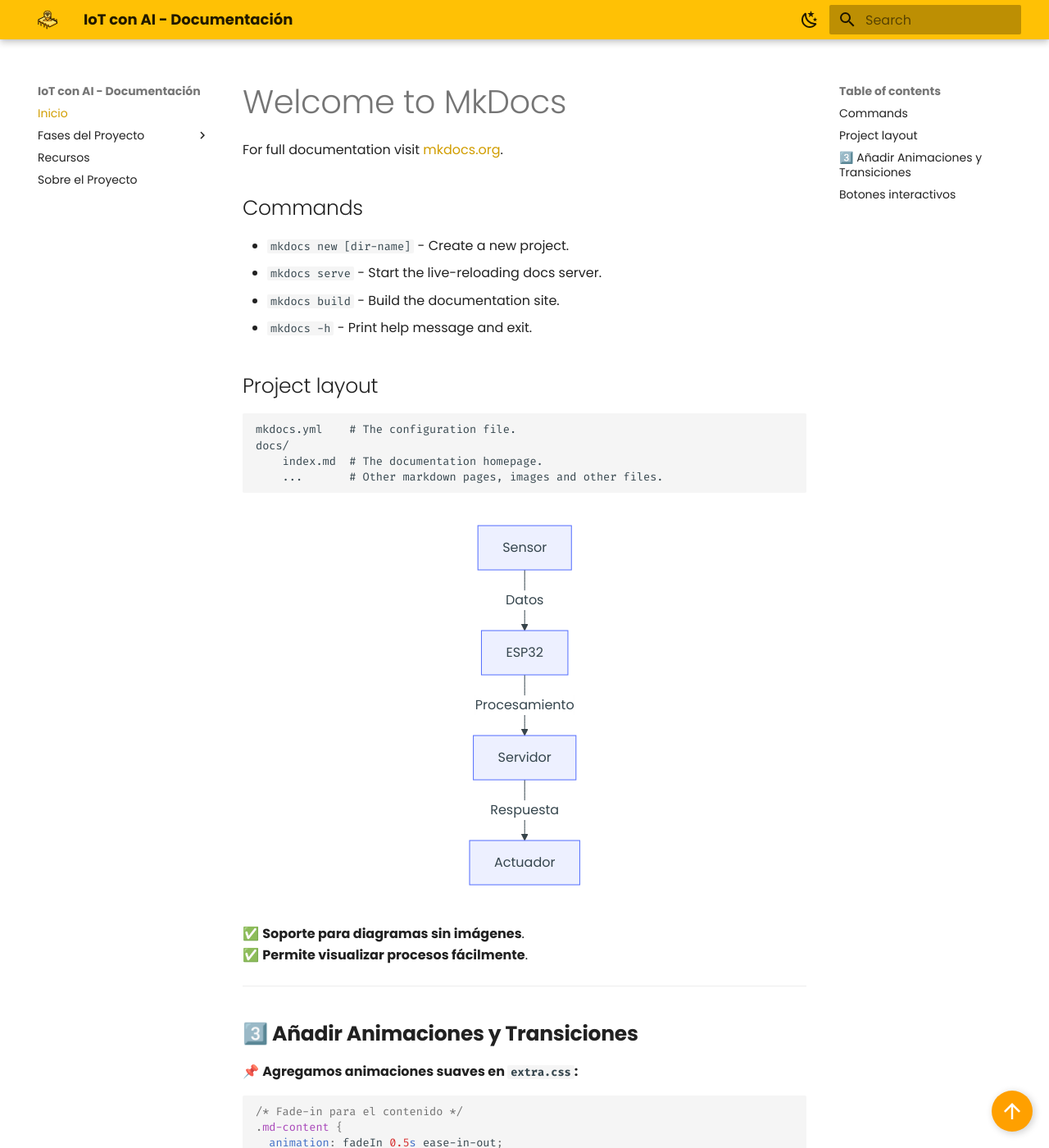
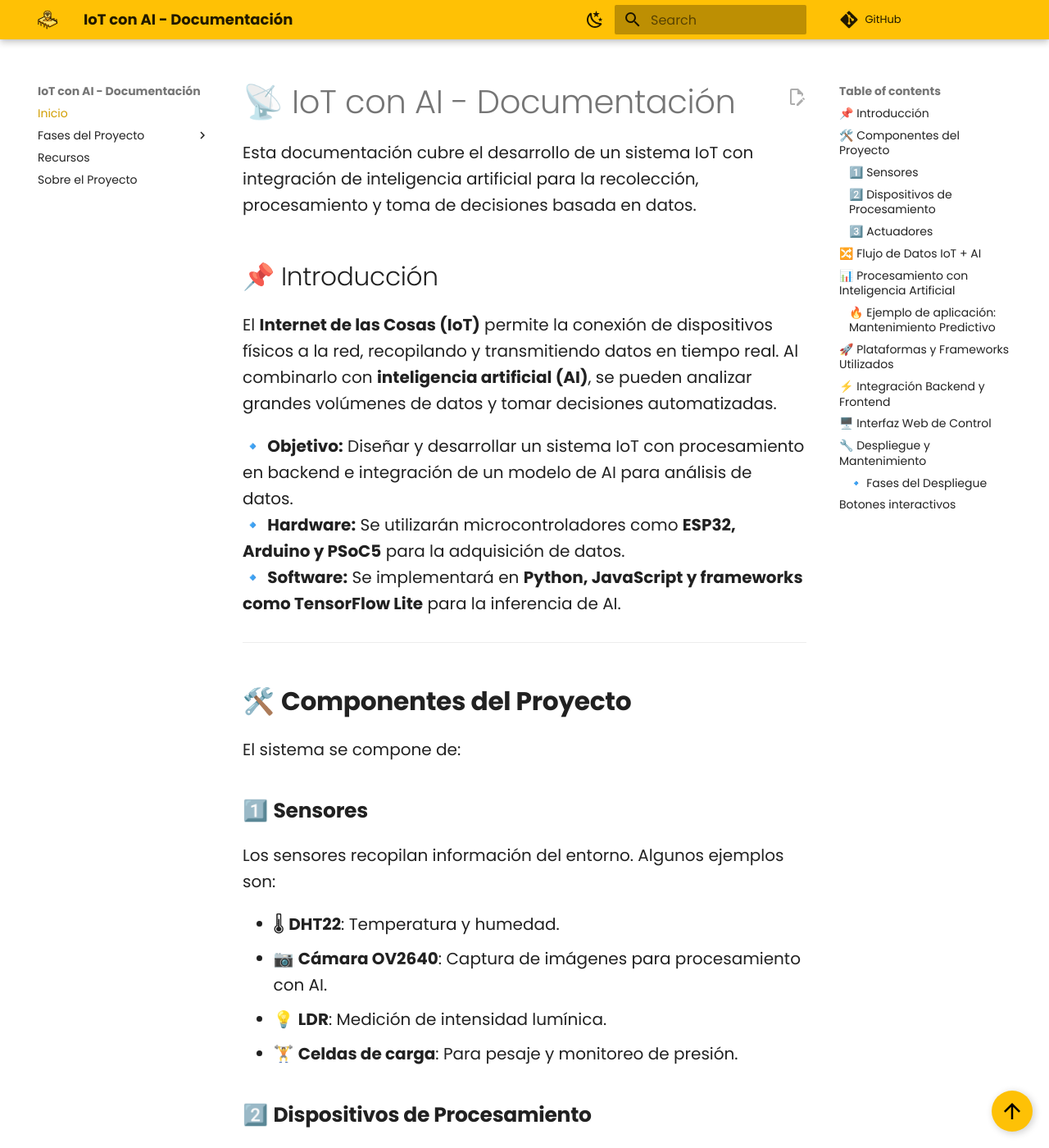
Before and after one commit to MDMSerra/iot-ai-project-docs, an MkDocs documentation site: the page built from docs/index.md, in a window 1280 px wide and 1400 px high. Shown: the whole window at 82% size. Built offline with MkDocs 1.6.1 and Material for MkDocs 9.7.7, drawn with Linux system fonts in a browser that asks for light colours; comment, search, counter and statistics services are not loaded; some of the changed text lies outside the part shown.

Commit message:
📄 Actualización de contenido IoT y AI, optimización del modo lectura y scroll

````diff
--- /dev/null
+++ b/docs/assets/scripts/init-mermaid.js
@@ -0,0 +1,5 @@
+document.addEventListener("DOMContentLoaded", function () {
+  if (typeof mermaid !== "undefined") {
+    mermaid.initialize({ startOnLoad: true });
+  }
+});
--- /dev/null
+++ b/docs/assets/scripts/main.js
@@ -0,0 +1,12 @@
+document.addEventListener("DOMContentLoaded", function () {
+  console.log("Página y scripts cargados correctamente.");
+    // Load Mermaid
+  let css = document.createElement("link");
+  css.rel = "stylesheet";
+  css.href = "assets/styles/extra.css";
+  css.media = "print";
+  css.onload = function () {
+    this.media = "all";
+  };
+  document.head.appendChild(css);
+});
--- a/docs/assets/styles/extra.css
+++ b/docs/assets/styles/extra.css
@@ -1,6 +1,16 @@
+@import url('https://fonts.googleapis.com/css2?family=Material+Icons&display=swap');
+
 :root {
   --md-text-color: #222;
   --md-code-bg-color: #f5f5f5;
+  --md-ambar-color: #fec106;
+  --md-ambar-color-light: #ffd54f;
+  --md-ambar-color-dark: #ffa000;
+  --font-size: 1rem;
+}
+
+.md-typeset {
+  font-size: var(--font-size);
 }
 
 [data-md-color-scheme="slate"] {
@@ -17,7 +27,7 @@
   position: fixed;
   bottom: 20px;
   right: 20px;
-    background-color: #FFA000; /* Mostaza */
+  background-color: var(--md-ambar-color);
   color: white;
   padding: 12px;
   border-radius: 50%;
@@ -34,11 +44,11 @@
 
 #btn-top i {
   font-size: 30px;
-    color: white;
+  color: black;
 }
 
 #btn-top:hover {
-    background-color: #FF6D00;
+  background-color: var(--md-ambar-color-dark);
 }
 
 .reader-mode .md-header,
@@ -69,3 +79,29 @@
 a:hover {
   transition: color 0.3s ease-in-out;
 }
+
+#reader-mode {
+  display: inline-flex;
+  align-items: center;
+  justify-content: center;
+  background-color: var(--md-ambar-color);
+  color: black;
+  padding: 10px 15px;
+  font-size: 16px;
+  font-weight: bold;
+  border: none;
+  border-radius: 5px;
+  cursor: pointer;
+  transition: background 0.3s ease-in-out, transform 0.2s ease-in-out;
+  text-align: center;
+  box-shadow: 2px 2px 10px rgba(0, 0, 0, 0.2);
+
+}
+
+#reader-mode:hover {
+  background-color: var(--md-ambar-color-dark);
+}
+
+#reader-mode:active {
+  transform: scale(0.95);
+}
--- a/docs/index.md
+++ b/docs/index.md
@@ -1,71 +1,146 @@
-# Welcome to MkDocs
+# 📡 IoT con AI - Documentación
 
-For full documentation visit [mkdocs.org](https://www.mkdocs.org).
+Esta documentación cubre el desarrollo de un sistema IoT con integración de inteligencia artificial para la recolección, procesamiento y toma de decisiones basada en datos.
 
-## Commands
+## 📌 Introducción
 
-* `mkdocs new [dir-name]` - Create a new project.
-* `mkdocs serve` - Start the live-reloading docs server.
-* `mkdocs build` - Build the documentation site.
-* `mkdocs -h` - Print help message and exit.
+El **Internet de las Cosas (IoT)** permite la conexión de dispositivos físicos a la red, recopilando y transmitiendo datos en tiempo real. Al combinarlo con **inteligencia artificial (AI)**, se pueden analizar grandes volúmenes de datos y tomar decisiones automatizadas.
 
-## Project layout
+🔹 **Objetivo:** Diseñar y desarrollar un sistema IoT con procesamiento en backend e integración de un modelo de AI para análisis de datos.
+🔹 **Hardware:** Se utilizarán microcontroladores como **ESP32, Arduino y PSoC5** para la adquisición de datos.
+🔹 **Software:** Se implementará en **Python, JavaScript y frameworks como TensorFlow Lite** para la inferencia de AI.
 
-    mkdocs.yml    # The configuration file.
-    docs/
-        index.md  # The documentation homepage.
-        ...       # Other markdown pages, images and other files.
+---
+
+## 🛠️ **Componentes del Proyecto**
+
+El sistema se compone de:
+
+### 1️⃣ **Sensores**
+
+Los sensores recopilan información del entorno. Algunos ejemplos son:
+
+- 🌡 **DHT22**: Temperatura y humedad.
+- 📷 **Cámara OV2640**: Captura de imágenes para procesamiento con AI.
+- 💡 **LDR**: Medición de intensidad lumínica.
+- 🏋 **Celdas de carga**: Para pesaje y monitoreo de presión.
+
+### 2️⃣ **Dispositivos de Procesamiento**
+
+Los datos se procesan en microcontroladores y servidores:
+
+- **ESP32** → Preprocesamiento básico y conexión WiFi/Bluetooth.
+- **Servidor Backend (Raspberry Pi o Cloud)** → Procesamiento avanzado con AI.
+
+### 3️⃣ **Actuadores**
+
+Los actuadores responden a comandos basados en el análisis de los datos.
+Ejemplos:
+
+- 🔔 **Alarmas** activadas por detección de patrones anómalos.
+- 🚦 **Luces y motores** activados según datos procesados.
+- 🔧 **Válvulas inteligentes** en sistemas industriales.
+
+---
+
+## 🔀 **Flujo de Datos IoT + AI**
+
+El flujo del sistema se puede representar así:
 
 <div style="display: flex; justify-content: center;">
-```mermaid
+``` mermaid
 graph TD;
   A[Sensor] -->|Datos| B[ESP32];
-  B -->|Procesamiento| C[Servidor];
-  C -->|Respuesta| D[Actuador];
+  B -->|Preprocesamiento| C[Servidor];
+  C -->|Inferencia AI| D[Decisión];
+  D -->|Comando| E[Actuador];
 ```
 </div>
 
-✅ **Soporte para diagramas sin imágenes**.
-✅ **Permite visualizar procesos fácilmente**.
+✅ **Los datos de los sensores se procesan en el ESP32** antes de ser enviados al backend.
+✅ **El servidor ejecuta modelos de AI para predecir o clasificar datos en tiempo real.**
+✅ **El resultado del análisis se traduce en acciones sobre actuadores.**
 
 ---
 
-## **3️⃣ Añadir Animaciones y Transiciones**
-📌 **Agregamos animaciones suaves en `extra.css`:**
+## 📊 **Procesamiento con Inteligencia Artificial**
 
-```css
-/* Fade-in para el contenido */
-.md-content {
-  animation: fadeIn 0.5s ease-in-out;
-}
+Los datos del sistema se analizan con **Machine Learning y Deep Learning**. Algunos modelos aplicables:
 
-@keyframes fadeIn {
-  from { opacity: 0; }
-  to { opacity: 1; }
-}
+- 📈 **Regresión Lineal** → Para predecir valores continuos, como temperatura futura.
+- 🏷️ **Clasificación con Redes Neuronales** → Para distinguir entre eventos normales y anómalos.
+- 🎭 **Visión Computacional** → Detección de objetos en imágenes con **YOLO o MobileNet**.
 
-/* Hover con transición suave */
-a:hover {
-  transition: color 0.3s ease-in-out;
-}
+### 🔥 **Ejemplo de aplicación: Mantenimiento Predictivo**
 
-/* Centrar los diagramas Mermaid */
-.mermaid {
-  display: flex;
-  justify-content: center;
-}
-```
+1. Se recopilan datos de vibraciones en motores.
+2. Se procesan con una red neuronal para detectar patrones inusuales.
+3. Se emite una alerta antes de que ocurra una falla.
+
+---
+
+## 🚀 **Plataformas y Frameworks Utilizados**
+
+Para el desarrollo de este sistema, se utilizarán las siguientes herramientas:
+
+- 🔹 **Microcontroladores**: Arduino, ESP32, PSoC5.
+- 🔹 **Backend**: Python con Flask o FastAPI.
+- 🔹 **Bases de datos**: InfluxDB, Firebase o PostgreSQL.
+- 🔹 **Frameworks de AI**: TensorFlow Lite, OpenCV para visión.
+- 🔹 **Comunicación**: MQTT, HTTP y WebSockets.
+
+---
+
+## ⚡ **Integración Backend y Frontend**
+
+El sistema IoT se comunica con un backend que maneja los datos en tiempo real y una interfaz web para visualización.
+
+- 📡 **Backend**: API con Flask/FastAPI para recibir y procesar datos.
+- 📊 **Frontend**: Dashboard en React o una interfaz ligera en MkDocs.
+
+Ejemplo de interacción:
+1️⃣ El ESP32 envía datos de temperatura al backend.
+2️⃣ El backend los analiza con AI y decide si activar una alarma.
+3️⃣ La información se muestra en un **dashboard en tiempo real**.
+
+---
+
+## 🖥️ **Interfaz Web de Control**
+
+El sistema contará con una **interfaz de usuario** que mostrará los datos en tiempo real, gráficos y permitirá enviar comandos manuales a los dispositivos IoT.
+
+✅ 📊 **Gráficos de sensores en vivo**.
+✅ 🏭 **Monitoreo de dispositivos conectados**.
+✅ 🔔 **Notificaciones y alertas en caso de anomalías**.
+
+---
+
+## 🔧 **Despliegue y Mantenimiento**
+
+### 🔹 **Fases del Despliegue**
+
+1. Desarrollo y prueba en local con `mkdocs serve`.
+2. Configuración de despliegue en GitHub Pages.
+3. Integración con servidor en la nube o Raspberry Pi.
+4. Monitoreo y ajustes de rendimiento.
 
 ---
 
 ## **Botones interactivos**
+
 📌 **Botón para volver arriba y activar el modo lector:**
 
-<button id="btn-top">
+<button id="btn-top" aria-label="Back to Top">
   <i class="material-icons">arrow_upward</i>
 </button>
 
-<button id="reader-mode">📖 Modo Lector</button>
+<button id="reader-mode"  aria-label="Activate reading mode">📖 Modo Lector</button>
+
+<div id="font-controls">
+  <button onclick="setFontSize('normal')">A</button>
+  <button onclick="setFontSize('large')">A+</button>
+  <button onclick="setFontSize('xlarge')">A++</button>
+</div>
 
 <script>
   document.getElementById('btn-top').addEventListener('click', function() {
@@ -75,4 +150,15 @@
   document.getElementById('reader-mode').addEventListener('click', function() {
     document.body.classList.toggle('reader-mode');
   });
+
+   function setFontSize(size) {
+    let root = document.documentElement;
+    if (size === 'normal') root.style.setProperty('--font-size', '1rem');
+    if (size === 'large') root.style.setProperty('--font-size', '1.2rem');
+    if (size === 'xlarge') root.style.setProperty('--font-size', '1.5rem');
+  }
+
 </script>
+
+<script defer src="scripts/init-mermaid.js"></script>
+<script defer src="scripts/main.js"></script>
--- a/mkdocs.yml
+++ b/mkdocs.yml
@@ -23,7 +23,9 @@
   features:
     - navigation.instant
     - navigation.tracking
-    # - navigation.tabs
+    - content.code.copy
+    - content.action.edit
+    - content.code.annotate
     - search.suggest
     - search.highlight
     - toc.follow
@@ -48,7 +50,7 @@
 
 markdown_extensions:
   - pymdownx.superfences:
-        custom_fences:
+      custom_fences:
         - name: mermaid
           class: mermaid
           format: !!python/name:pymdownx.superfences.fence_code_format
@@ -61,11 +63,16 @@
   - attr_list
   - md_in_html
   - pymdownx.magiclink
+
   - pymdownx.tasklist:
       custom_checkbox: true
   - pymdownx.arithmatex:
       generic: true
 
-
 extra_javascript:
   - https://cdnjs.cloudflare.com/ajax/libs/mermaid/10.2.3/mermaid.min.js
+  - assets/scripts/init-mermaid.js
+  - assets/scripts/main.js
+
+repo_url: https://github.com/MDMSerra/iot-ai-project-docs
+edit_uri: edit/main/docs/
````
Also changed, not shown: 2 other files. Lines whose indentation alone changed are shown as unchanged.
